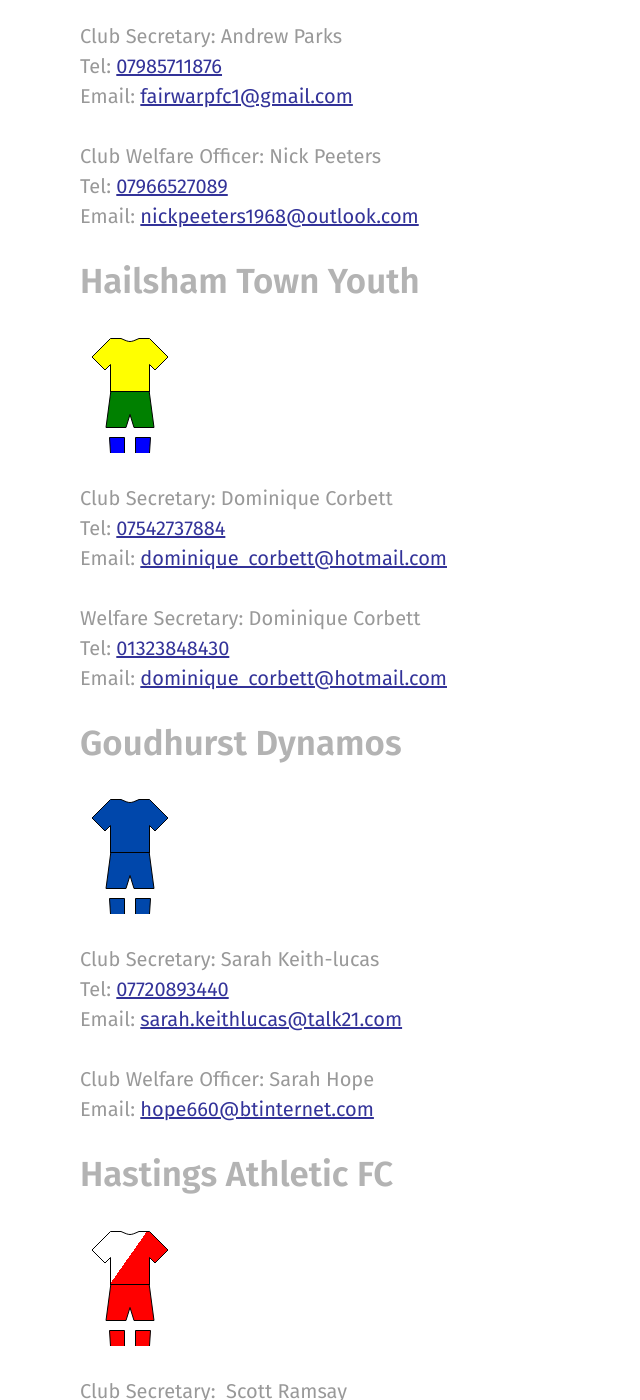
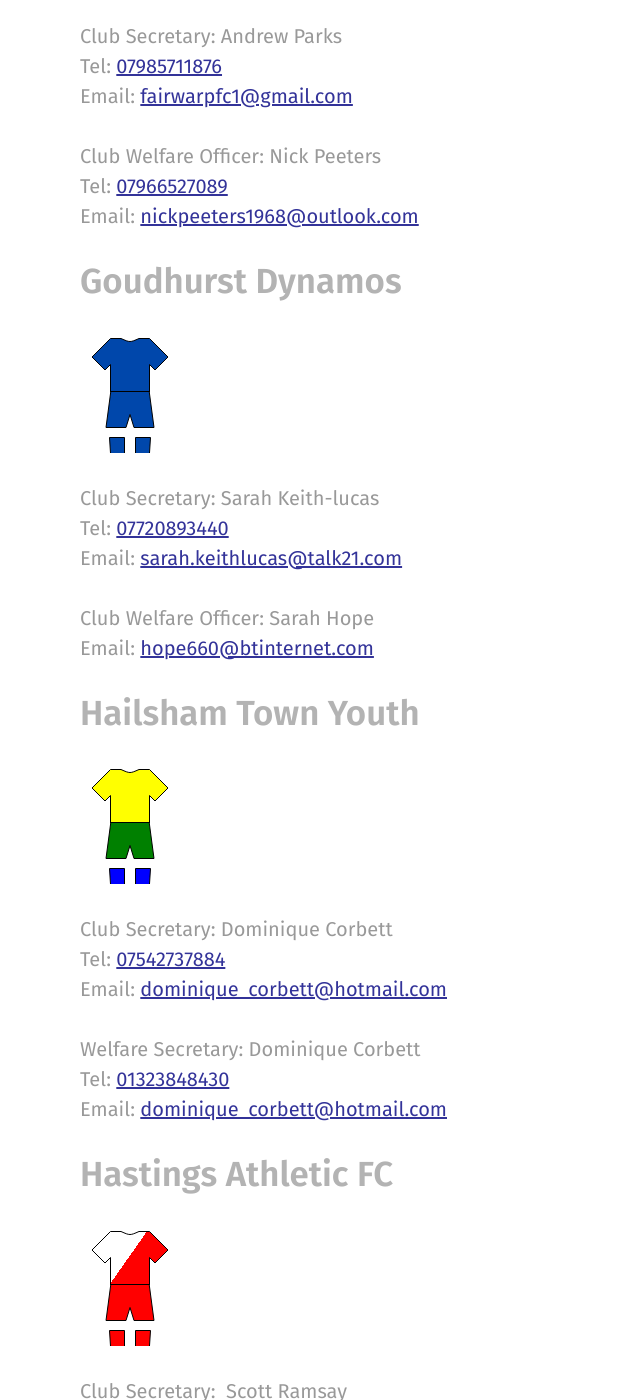
Before and after one commit to rotherleague/Rother, a Jekyll site: the page built from clubs.md, in a window 1280 px wide and 1400 px high, scrolled down 5263 px. Shown: the whole window, without its empty margins (0-640 px from the left). Built offline with Jekyll 4.4.1, drawn with Linux system fonts in a browser that asks for light colours; nearby versions of some CDN libraries; some of the changed text lies outside the part shown.

Commit message:
Update clubs.md

```diff
--- a/clubs.md
+++ b/clubs.md
@@ -56,11 +56,13 @@ Please download and return the any additional forms. Email the league: rotherlea
 <!--Fairwarp FC -->
 {% include clubs/fairwarp.html %}
 
-<!--Hailsham Town Youth -->
-{% include clubs/hailsham_town_youth.html %}
 
 <!--Goudhurst Dynamos -->
 {% include clubs/goudhurst.html %}
+
+
+<!--Hailsham Town Youth -->
+{% include clubs/hailsham_town_youth.html %}
 
 <!--Hastings Athletic FC -->
 {% include clubs/hastings_athletic.html %}
@@ -163,4 +165,4 @@ Please download and return the any additional forms. Email the league: rotherlea
 
 
 <!--Wittersham FC-->
-{% include clubs/wittersham_fc.html %}
+{% include clubs/wittersham.html %}
```
